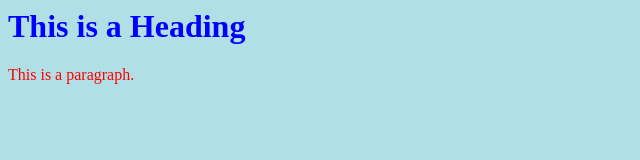
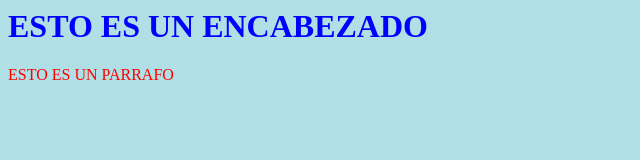
Before and after one commit to Maxortega19/CursoGitDePildoras, a plain HTML site: page index.html in a window 1280 px wide. Shown: the whole page, without its empty margins (0-640 px from the left). Drawn offline with Linux system fonts and the light colour scheme.

Commit message:
traduccion al archivo index.html

```diff
--- a/index.html
+++ b/index.html
@@ -1,12 +1,12 @@
 <html>
 <head>
-<title>Page Title</title>
+<title>ESTO ES UN TITULO</title>
 <link rel="stylesheet" href="css/estilos.css">
 </head>
 <body>
 
-<h1>This is a Heading</h1>
-<p>This is a paragraph.</p>
+<h1>ESTO ES UN ENCABEZADO</h1>
+<p>ESTO ES UN PARRAFO</p>
 
 </body>
 </html>
```
